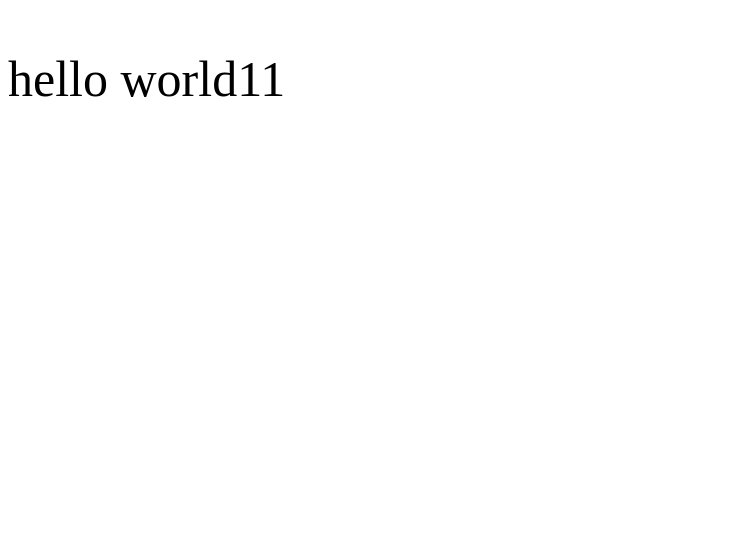
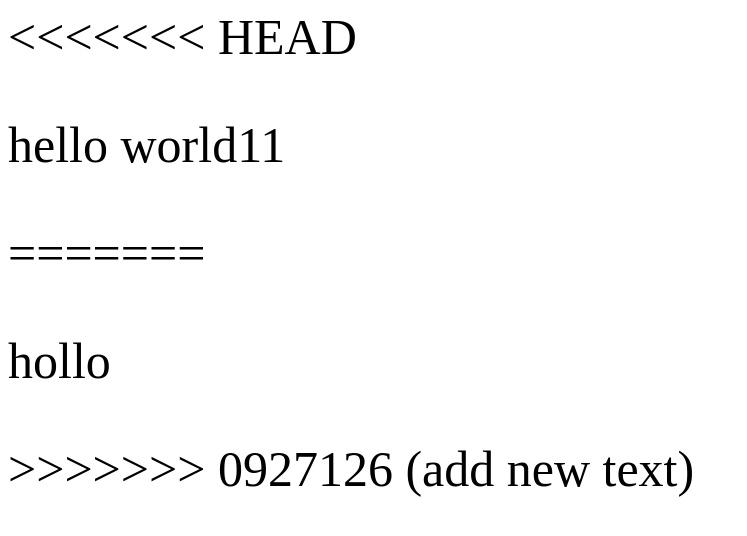
Before and after one commit to dmytrostychuk/Demin, a website: page #src/index.html in a window 1280 px wide. Shown: the whole page, without its empty margins (0-747 px from the left). Drawn offline with nearby package versions, Linux system fonts and the light colour scheme; files that its build step writes are made by us from their sources; a web font is replaced by a local one.

Commit message:
add new text

```diff
--- a/#src/index.html
+++ b/#src/index.html
@@ -8,7 +8,11 @@
 	</head>
 		<body>
 			<header>
+<<<<<<< HEAD
 				<p>hello world11</p>
+=======
+				<p>hollo</p>
+>>>>>>> 0927126 (add new text)
 			</header>
 		</body>
 	</html>
```
